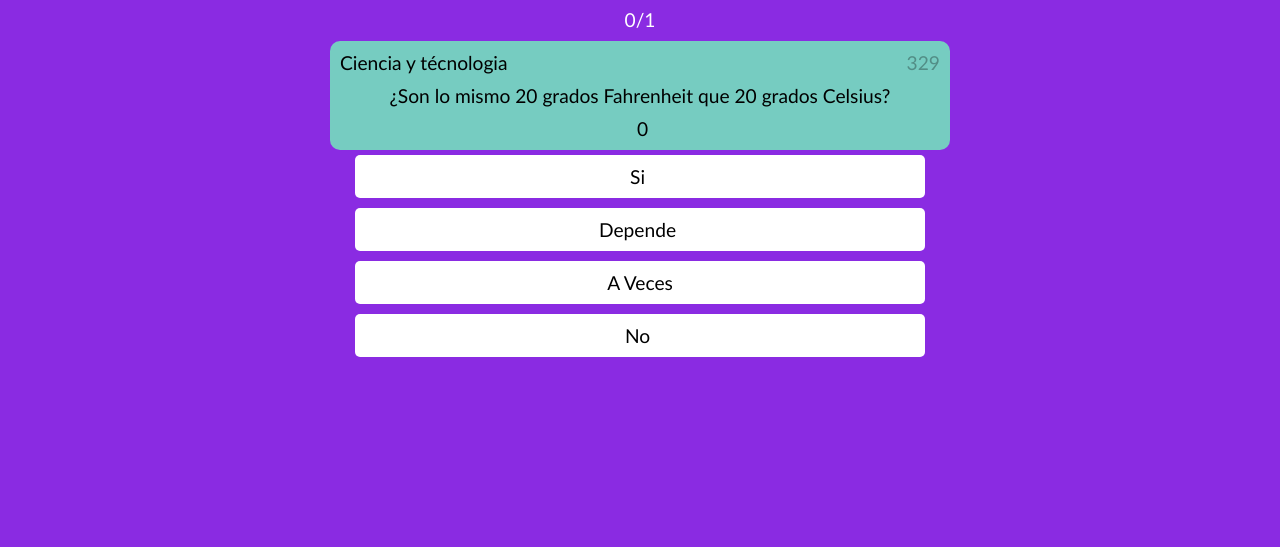
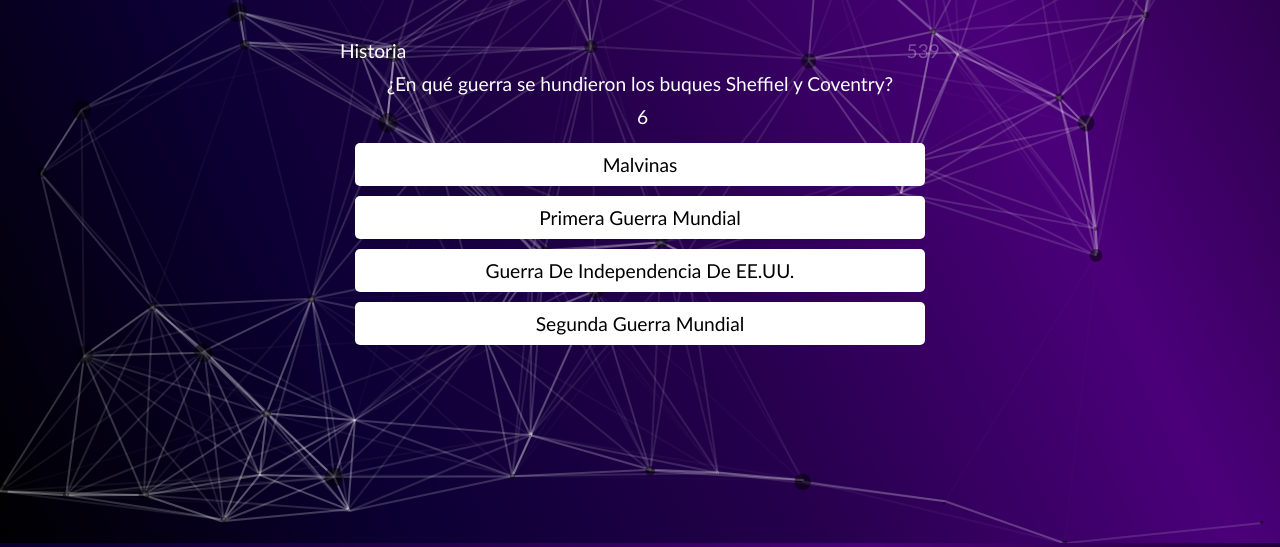
Before and after one commit to demianlds/juegoJS, a plain HTML site: page index.html in a window 1280 px wide. Shown: the part 257-804 px from the top of the page. Drawn offline with nearby package versions, Linux system fonts and the light colour scheme; some packages are replaced by stand-ins of ours; a script that the page names is missing.

Commit message:
Add particles

```diff
--- a/estilos.css
+++ b/estilos.css
@@ -2,8 +2,13 @@
       transition: all 0.3s;
     }
 
+    html, body {
+      height: 100%;
+      margin: 0;
+    }
+
     body {
-      background:blueviolet;
+      background:linear-gradient(65deg, #000000, #0b0033, #26004d, #4b007a, #22003c);
       padding: 0;
       margin: 0;
       text-align: center;
@@ -15,6 +20,14 @@
       color:black;
     }
 
+    #particles-js {
+      position: absolute;  /* O absolute si es necesario */
+      width: 100%;
+      height: 100%;
+      top: 0;
+      left: 0;
+      z-index: -1;  /* Asegúrate de que esté detrás de otros elementos */
+    }
 
 
     .contenedor {
@@ -24,20 +37,21 @@
       flex-direction: column;
       justify-content: center;
       align-items: center;
+      z-index: 1;
     }
 
     .encabezado {
       position: relative;
-      background:rgb(118, 204, 193);
       min-width: 300px;
       width: 70%;
       max-width: 600px;
       padding: 10px;
       border-radius: 10px;
+      color: white;
     }
 
     .categoria {
-      color:black;
+      color:white;
       text-align: left;
     }
 
--- a/index.html
+++ b/index.html
@@ -9,16 +9,14 @@
 </head>
 
 <body>
-
+  <div id="particles-js"></div>
     <div class="contenedor">
-    <h1>¿Quien quiere ser proletario?</h1>
+      <h1 style="color: white;">Quick Rush</h1>
       <div class="puntaje" id="puntaje"></div>
       <div class="encabezado">
-      <div class="categoria" id="categoria">
-      </div>
+        <div class="categoria" id="categoria"></div>
         <div class="numero" id="numero"></div>
-      <div class="pregunta" id="pregunta">
-      </div>
+        <div class="pregunta" id="pregunta"></div>
         <img src="#" class="imagen" id="imagen">
         <span id="countdown"></span>
       </div>
@@ -26,10 +24,15 @@
       <div class="btn" id="btn2" onclick="oprimir_btn(1)"></div>
       <div class="btn" id="btn3" onclick="oprimir_btn(2)"></div>
       <div class="btn" id="btn4" onclick="oprimir_btn(3)"></div>
-
+  </div>
 
   <script src="index.js"></script>
-  </div>
+  <script src="./node_modules/particles.js/particles.js"></script>
+  <script>
+    particlesJS.load('particles-js', './particles.json', function() {
+     console.log('callback - particles.js config loaded');
+    });
+  </script>
 
 </body>
 
--- a/index.js
+++ b/index.js
@@ -2,45 +2,56 @@ let preguntas_aleatorias = true;
 let mostrar_pantalla_juego_términado = true;
 let reiniciar_puntos_al_reiniciar_el_juego = true;
 
+let juego_terminado = false;
+
 window.onload = function () {
   base_preguntas = readText("database.json");
-  //el parse es para analizar y convertir el formato JSON
   interprete_bp = JSON.parse(base_preguntas);
-  escogerPreguntaAleatoria();
+  iniciarJuego();
 };
 
 let pregunta;
 let posibles_respuestas;
-btn_correspondiente = [
+let btn_correspondiente = [
   select_id("btn1"),
   select_id("btn2"),
   select_id("btn3"),
   select_id("btn4")
 ];
 let npreguntas = [];
-
 let preguntas_hechas = 0;
 let preguntas_correctas = 0;
 
-let segundosRestantes = 5;
+let segundos = 10;
+let intervalo;
 
+function iniciarJuego() {
+  juego_terminado = false;
+  preguntas_hechas = 0;
+  preguntas_correctas = 0;
+  npreguntas = [];
+  escogerPreguntaAleatoria();
+}
 
 function actualizar() {
-  document.getElementById('countdown').innerHTML = segundosRestantes;
-
-  if (segundosRestantes == 0) {
-    escogerPreguntaAleatoria();
-
-  } else {
-    segundosRestantes -= 1;
-    setTimeout(actualizar, 1000);
-  }
-
+  clearInterval(intervalo);
+  segundos = 10;
+  select_id('countdown').innerHTML = segundos;
+  intervalo = setInterval(() => {
+    if (segundos == 0) {
+      segundos = 10;
+      escogerPreguntaAleatoria();
+    }
+    select_id('countdown').innerHTML = segundos;
+    segundos--;
+  }, 1000);
 }
 
-actualizar();
+function escogerPreguntaAleatoria() {
+  if (juego_terminado) return;
 
-function escogerPreguntaAleatoria() {
+  actualizar(); // Reiniciar el temporizador al escoger una nueva pregunta
+
   let n;
   if (preguntas_aleatorias) {
     n = Math.floor(Math.random() * interprete_bp.length);
@@ -51,20 +62,21 @@ function escogerPreguntaAleatoria() {
     n = 0;
   }
   if (npreguntas.length == 10) {
-    //Aquí es donde el juego se reinicia
     if (mostrar_pantalla_juego_términado) {
       swal.fire({
         title: "Juego finalizado",
-        text:
-          "Puntuación: " + preguntas_correctas + "/" + (preguntas_hechas),
-        icon: "success"
+        text: "Puntuación: " + preguntas_correctas + "/" + (preguntas_hechas),
+        icon: "success",
+        confirmButtonText: 'Reiniciar',
+      }).then((result) => {
+        if (result.isConfirmed) {
+          iniciarJuego();
+        }
       });
     }
-    if (reiniciar_puntos_al_reiniciar_el_juego) {
-      preguntas_correctas = 0
-      preguntas_hechas = 0
-    }
-    npreguntas = [];
+    clearInterval(intervalo);
+    juego_terminado = true;
+    return;
   }
 
   npreguntas.push(n);
@@ -72,8 +84,6 @@ function escogerPreguntaAleatoria() {
   n++;
   escogerPregunta(n);
 }
-
-
 
 function escogerPregunta(n) {
   pregunta = interprete_bp[n];
@@ -120,9 +130,8 @@ function desordenarRespuestas(pregunta) {
 let suspender_botones = false;
 
 function oprimir_btn(i) {
-  if (suspender_botones) {
-    return;
-  }
+  if (suspender_botones || juego_terminado) return;
+
   suspender_botones = true;
   if (posibles_respuestas[i] == pregunta.respuesta) {
     preguntas_correctas++;
@@ -141,8 +150,6 @@ function oprimir_btn(i) {
     suspender_botones = false;
   }, 1000);
 }
-
-// let p = prompt("numero")
 
 function reiniciar() {
   for (const btn of btn_correspondiente) {
--- /dev/null
+++ b/particles.json
@@ -0,0 +1,110 @@
+{
+    "particles": {
+      "number": {
+        "value": 30,
+        "density": {
+          "enable": true,
+          "value_area": 500
+        }
+      },
+      "color": {
+        "value": "#000000"
+      },
+      "shape": {
+        "type": "circle",
+        "stroke": {
+          "width": 0,
+          "color": "#000000"
+        },
+        "polygon": {
+          "nb_sides": 5
+        },
+        "image": {
+          "src": "img/github.svg",
+          "width": 100,
+          "height": 100
+        }
+      },
+      "opacity": {
+        "value": 0.5,
+        "random": false,
+        "anim": {
+          "enable": false,
+          "speed": 1,
+          "opacity_min": 0.1,
+          "sync": false
+        }
+      },
+      "size": {
+        "value": 10,
+        "random": true,
+        "anim": {
+          "enable": false,
+          "speed": 80,
+          "size_min": 0.1,
+          "sync": false
+        }
+      },
+      "line_linked": {
+        "enable": true,
+        "distance": 300,
+        "color": "#ffffff",
+        "opacity": 0.4,
+        "width": 2
+      },
+      "move": {
+        "enable": true,
+        "speed": 10,
+        "direction": "none",
+        "random": false,
+        "straight": false,
+        "out_mode": "out",
+        "bounce": false,
+        "attract": {
+          "enable": false,
+          "rotateX": 600,
+          "rotateY": 1200
+        }
+      }
+    },
+    "interactivity": {
+      "detect_on": "canvas",
+      "events": {
+        "onhover": {
+          "enable": false,
+          "mode": "repulse"
+        },
+        "onclick": {
+          "enable": true,
+          "mode": "push"
+        },
+        "resize": true
+      },
+      "modes": {
+        "grab": {
+          "distance": 800,
+          "line_linked": {
+            "opacity": 1
+          }
+        },
+        "bubble": {
+          "distance": 800,
+          "size": 80,
+          "duration": 2,
+          "opacity": 0.8,
+          "speed": 3
+        },
+        "repulse": {
+          "distance": 400,
+          "duration": 0.4
+        },
+        "push": {
+          "particles_nb": 4
+        },
+        "remove": {
+          "particles_nb": 2
+        }
+      }
+    },
+    "retina_detect": true
+  }
```
Lines whose indentation alone changed are shown as unchanged.
